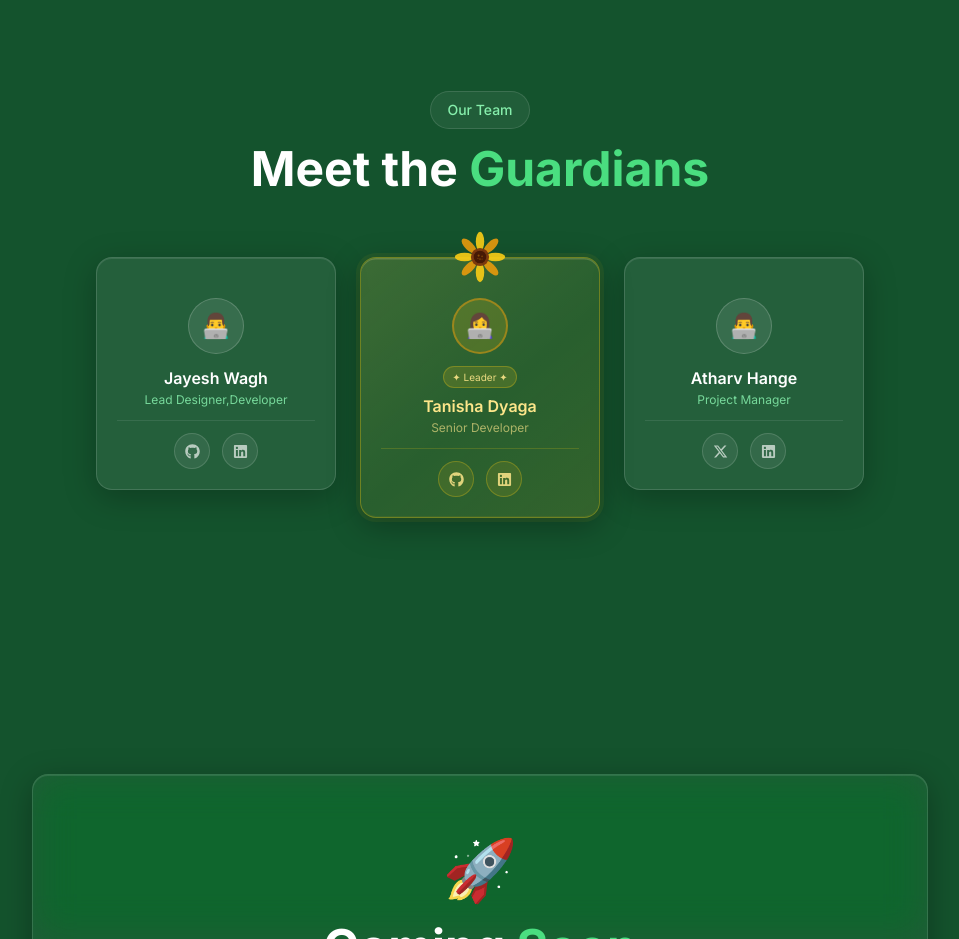
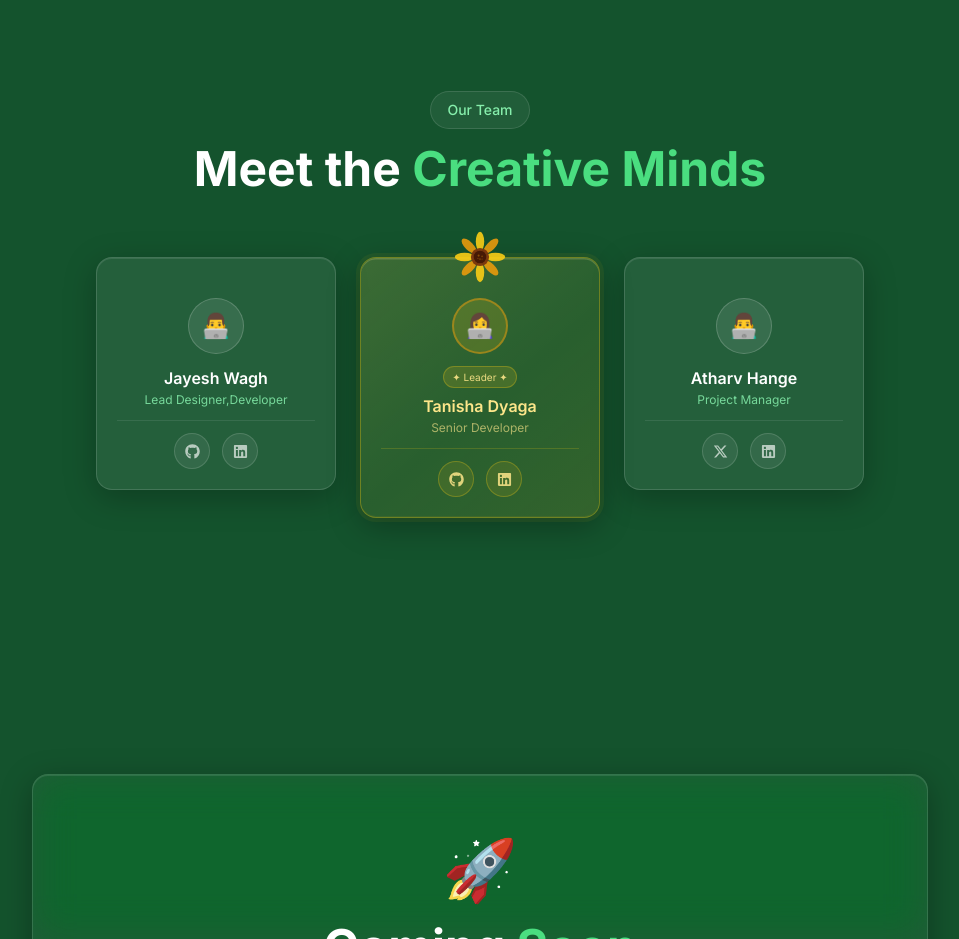
Before and after one commit to jayeshwagh2511/nature-team-showcase, a Next.js app: page / in a window 1280 px wide. Shown: the part 3460-4399 px from the top of the page, without its empty margins (160-1119 px from the left). Built offline with nearby package versions, Linux system fonts and the light colour scheme.

Commit message:
docs: update content in Team sections

```diff
--- a/components/sections/Team.tsx
+++ b/components/sections/Team.tsx
@@ -231,7 +231,7 @@ export default function Team() {
             Our Team
           </span>
           <h2 className="text-4xl md:text-5xl font-bold text-white">
-            Meet the <span className="text-nature-400">Guardians</span>
+            Meet the <span className="text-nature-400">Creative Minds</span>
           </h2>
         </motion.div>
 
```
